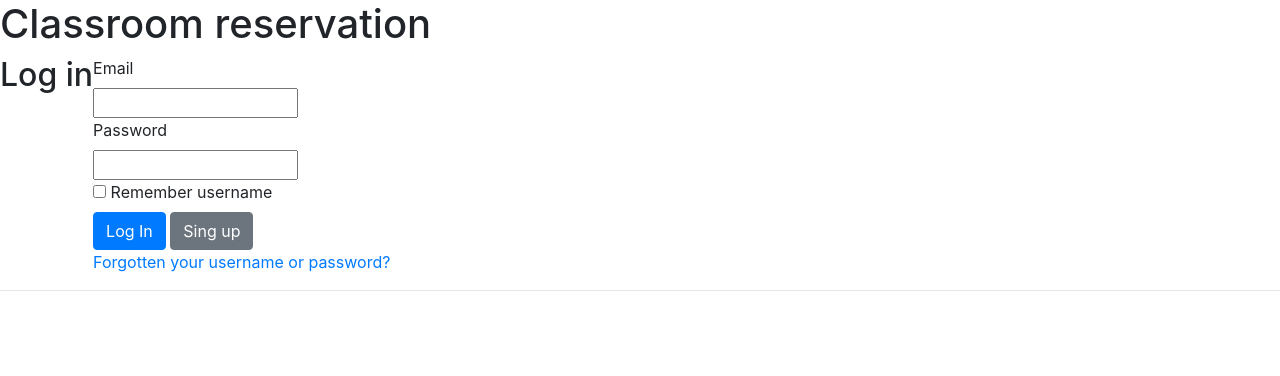
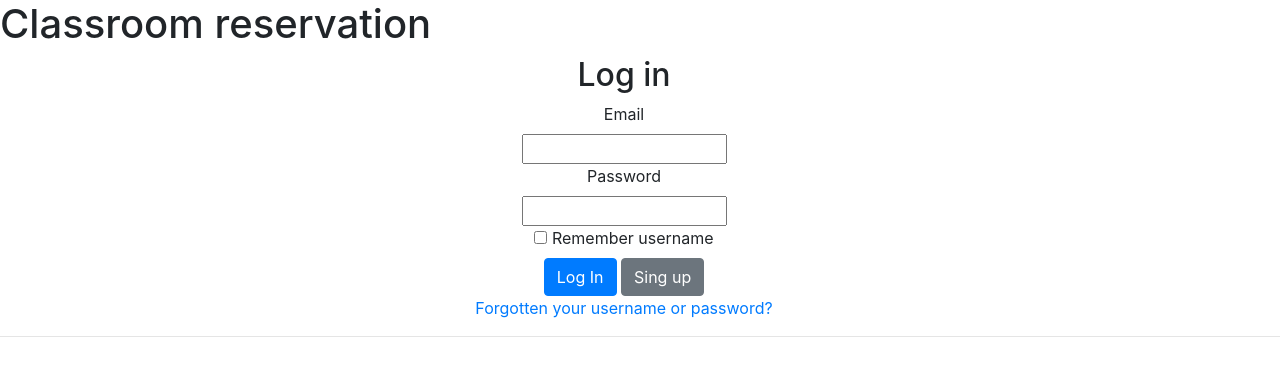
Before and after one commit to Beacouchoud/GestionReservas, a PHP site: page / in a window 1280 px wide. Shown: the top 376 px of the page. Run offline with PHP 8.4, Linux system fonts and the light colour scheme.

Commit message:
cambios añadidos

```diff
--- a/app/templates/formlogin.php
+++ b/app/templates/formlogin.php
@@ -1,11 +1,8 @@
 <?php ob_start() ?>
-<h2>Log in</h2>
-<!-- <form name="formlogin" action="index.php?ctl=login" method="POST">
-<p>User<input type="text" name="nombre_user" id="nombre_user"> </p>
-<p>Password<input type="password" name="pass" id="pass"> </p>
-<p> <input type="button" value="Sing in" name="login" id="login" > </p>
-<a href="#">Forgot my password </a> -->
-<form name="formlogin" method="POST">
+<div class="col center-block ">
+
+<h2 class="text-center">Log in</h2>
+<form name="formlogin" method="POST" class="text-center">
 <div class="form-label">
     <label for="username">
         Email
@@ -41,7 +38,7 @@
         });
     }
 </script>
-
+</div>
 <?php $contenido = ob_get_clean() ?>
 
 <?php include 'layouthome.php' ?>
```
Also changed, not shown: app/templates/formregistro.php (+8 -6 lines).
